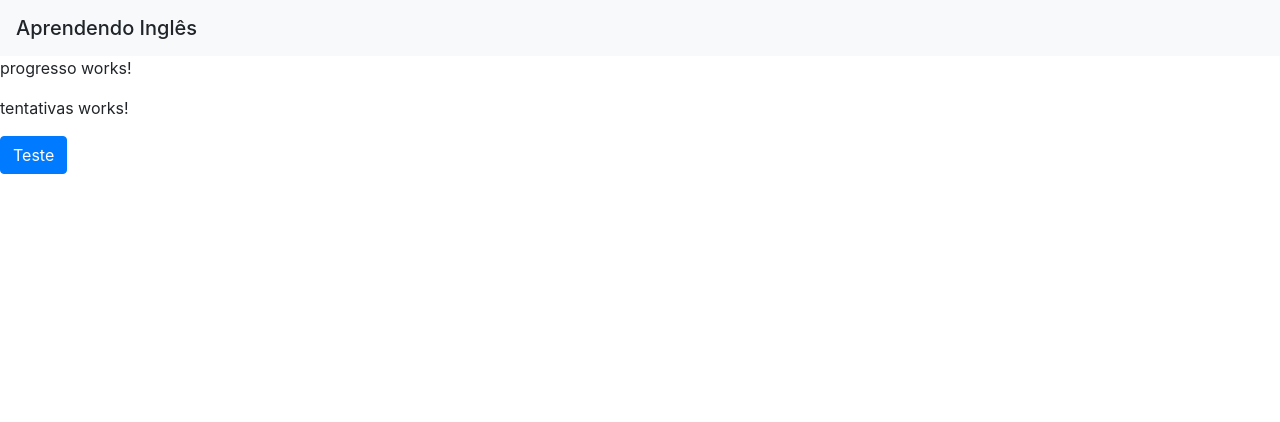
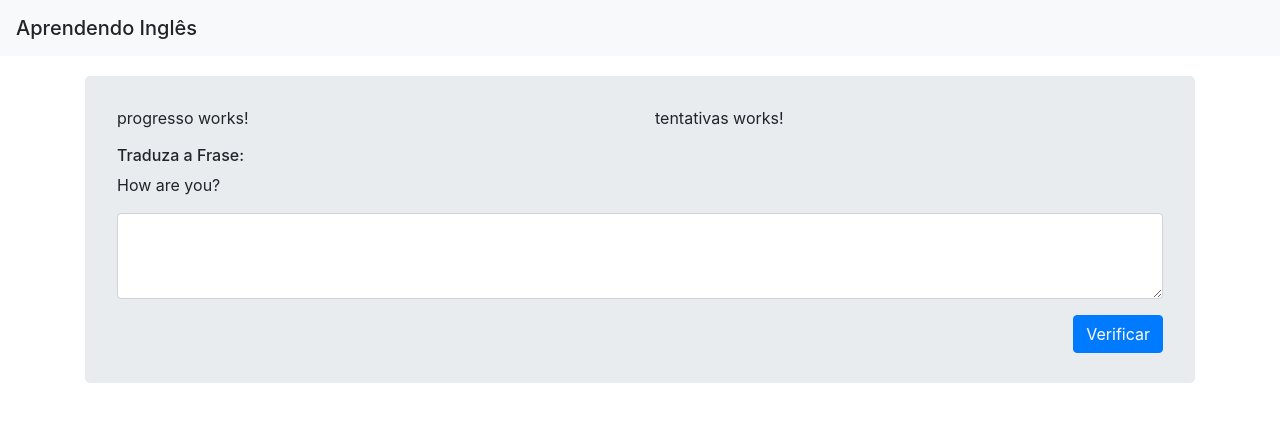
Before and after one commit to EricGambit/udemy-angular-site1, an Angular app: page / in a window 1280 px wide. Shown: the top 422 px of the page. Built offline with nearby package versions, Linux system fonts and the light colour scheme.

Commit message:
Criaçao do template Painel

```diff
--- a/src/app/painel/painel.component.css
+++ b/src/app/painel/painel.component.css
@@ -0,0 +1,5 @@
+.jumbotron{
+    margin-top: 20px;
+    padding-top: 30px;
+    padding-bottom: 30px;
+}
--- a/src/app/painel/painel.component.html
+++ b/src/app/painel/painel.component.html
@@ -1,6 +1,35 @@
-<app-progresso></app-progresso>
-<app-tentativas></app-tentativas>
+<div class="container">
+
+    <div class="jumbotron">
+
+        <div class="row">
+            <div class="col-sm-6">
+                <app-progresso></app-progresso>
+            </div>
+            <div class="col-sm-6">
+                <app-tentativas></app-tentativas>
+            </div>
+        </div>
+
+        <div class="row">
+            <div class="col">
+                <h6>Traduza a Frase:</h6>
+                <p>How are you?</p>
+                <div class="form-group">
+                    <textarea class="form-control" rows="3"></textarea>
+                </div>
+            </div>
+        </div>
+
+        <div class="row">
+            <div class="col">
+                <div class="d-flex justify-content-end">
+                    <button type="button" class="btn btn-primary">Verificar</button>
+                </div>
+            </div>
+        </div>
 
 
+    </div>
 
-<button class="btn btn-primary">Teste</button>
+</div>
```
